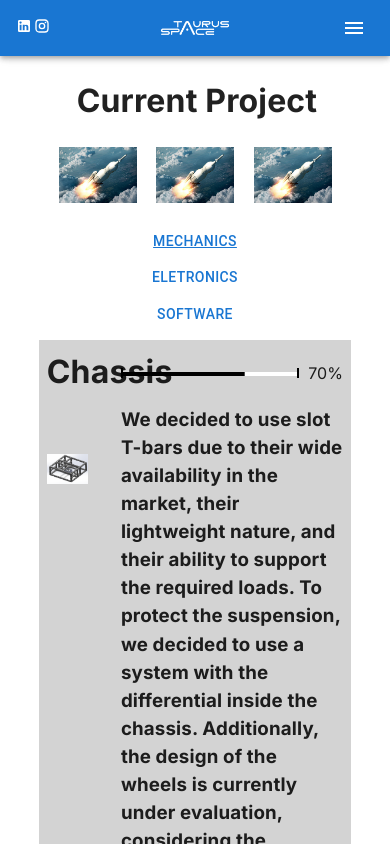
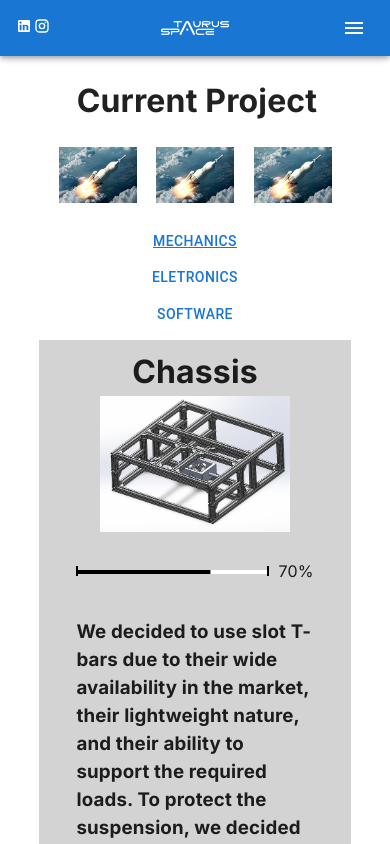
Before and after one commit to El-Banderas/rovers-site, a Next.js app: page /rovers-site/projects2 in a window 390 px wide. Shown: the top 844 px of the page. Built offline with nearby package versions, Linux system fonts and the light colour scheme.

Commit message:
Phone maybe done

```diff
--- a/src/app/projects2/Phase/PhaseInfo.tsx
+++ b/src/app/projects2/Phase/PhaseInfo.tsx
@@ -17,10 +17,7 @@ export default function Department(props : IPhase) {
                     "image" in props.phase && (
 <Image
       src={props.phase.image}
-      style={{
-        width: '70%',
-        height: 'auto',
-      }}
+      className={styles.phaseImage}
       alt={props.phase.name}
     />
                     )
--- a/src/app/projects2/Phase/styles.module.css
+++ b/src/app/projects2/Phase/styles.module.css
@@ -12,6 +12,7 @@
 
 .phaseName {
     margin:0;
+    white-space:nowrap;
 }
 
 .left{
@@ -26,3 +27,24 @@
   display: flex;
   flex-direction: column;
 }
+
+.phaseImage{
+    width: 80%;
+    height: auto;
+}
+@media (max-width: 768px),
+(max-height: 500px) {
+    .phase {
+      flex-direction: column;
+      align-items: center;
+    }
+
+.left{
+      align-items: center;
+}
+.phaseImage{
+    width: 320%;
+    height: auto;
+}
+
+  }
```
